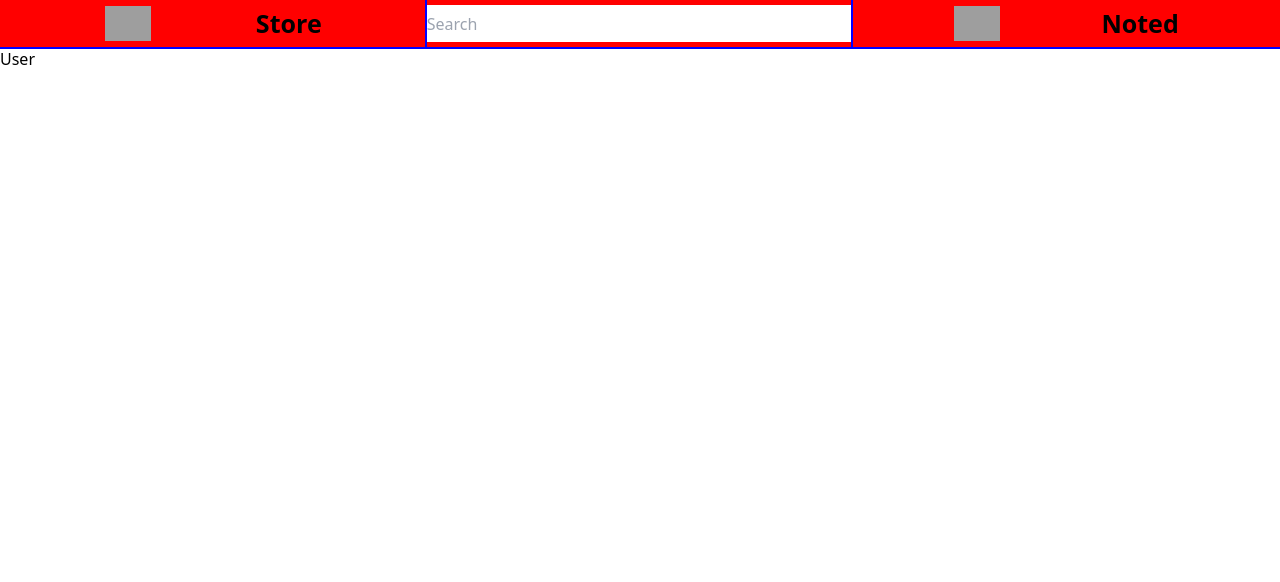
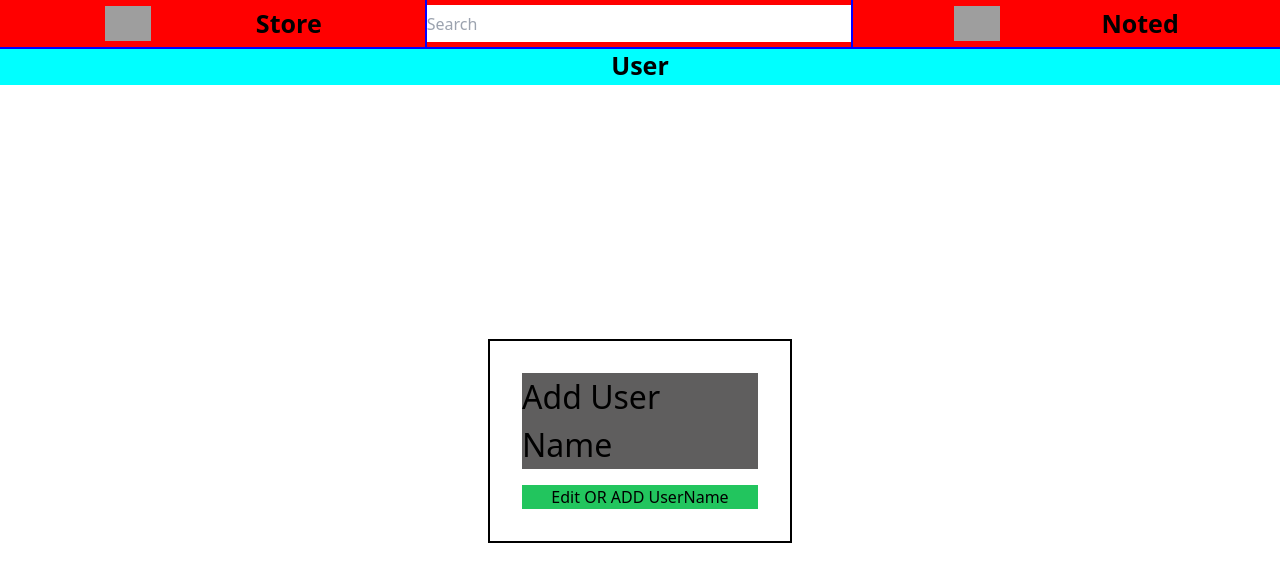
Before and after one commit to TheJatinVaghela/LolJaarStor, a React (Create React App) app: page /User in a window 1280 px wide. Shown: the top 582 px of the page. Built offline with nearby package versions, Linux system fonts and the light colour scheme; grey boxes are pictures that could not be loaded.

Commit message:
Mose OF the Things Are  Done

```diff
--- a/src/componets/Noted.js
+++ b/src/componets/Noted.js
@@ -111,9 +111,9 @@ let Delet_Saved=(index)=>{
 
 
 let Noted_Get_Edit = (e)=>{
-    Chj()
-    //console.log(e.nativeEvent.path[3].children[1].children[3].children[3]);
-    setChengingElm(prew => prew = e.nativeEvent.path[3].children[1].children[3].children[3]);
+  //  console.log(e.nativeEvent.path[3].children[1].children[3].children[3]);
+  Chj()
+  setChengingElm(prew => prew = e.nativeEvent.path[3].children[1].children[3].children[3]);
 
 
     GetEdit = e.nativeEvent.path[1].children[3].innerText;
@@ -121,6 +121,7 @@ let Noted_Get_Edit = (e)=>{
     setOBJGetEdit((prew)=> prew = {GetEdit_Id, GetEdit})
     setRun_Show_Hide((p)=> p= p + 1);
     //console.log(Run_Show_Hide);
+
 
   }
 
@@ -202,11 +203,13 @@ function FOR_MouseLeave(e) {
 //  console.log(pr , IV, ID);
   return pr , IV, ID
 }
-
+function ChackOut() {
+  alert("Thnks For ChackingOut")
+}
 
   return (
      <>
-    <h1>NOTE</h1>
+    <h1 className='HEADERS'>NOTE</h1>
      {
        Re_Saved_Noted_Get && Re_Saved_Noted_Get.map((e,index)=>{
           return(
@@ -232,7 +235,7 @@ function FOR_MouseLeave(e) {
                     </div>
                     <div className='Save_G_D_2_Div_DC'>
                         <button className='Save_G_D_2_Div_DC_B_1' onClick={Noted_Get_Delete}>DELETE</button>
-                        <button className='Save_G_D_2_Div_DC_B_2'>ChackOut</button>
+                        <button className='Save_G_D_2_Div_DC_B_2' onClick={ChackOut}>ChackOut</button>
                         <button className='Edit' onClick={Noted_Get_Edit }>Edit</button>
                         {/*<Write_Note/>*/}
                       <Write_Note Run_Show_Hide={Run_Show_Hide}  Func_Store_Edit={Store_Edit} ChangeElm = {ChengingElm}/>
--- a/src/componets/Save.js
+++ b/src/componets/Save.js
@@ -57,6 +57,7 @@ function HOVER (e){
  if(Number(e.nativeEvent.path[2].children[2].children[1].children[1].innerText) !== 1 ){
 
     I_D_IntialValue = e.nativeEvent.path[3].children[1].children[2].children[1].children[1] ;
+
     setRE_I_D_IntialValue((P)=> P={YE : I_D_IntialValue});
 
     IntialValue  = Number(e.nativeEvent.path[3].children[1].children[1].children[1].innerText);
@@ -131,11 +132,13 @@ function FOR_MouseLeave(e) {
 //  console.log(pr , IV, ID);
   return pr , IV, ID
 }
-
+   function ChackOut() {
+     alert("Thnks For ChackingOut")
+   }
 
   return (
     <>
-       <h1>SAVE</h1>
+       <h1 className='HEADERS'>SAVE</h1>
        {
         Re_Saved_Get && Re_Saved_Get.map((e, index)=>{
          return (
@@ -157,7 +160,7 @@ function FOR_MouseLeave(e) {
               </div>
               <div className='Save_G_D_2_Div_DC'>
                   <button className='Save_G_D_2_Div_DC_B_1' onClick={Saved_Get_Delete}>DELETE</button>
-                  <button className='Save_G_D_2_Div_DC_B_2'>ChackOut</button>
+                  <button className='Save_G_D_2_Div_DC_B_2' onClick={ChackOut}>ChackOut</button>
               </div>
          </div>
       </div>
--- a/src/componets/User.js
+++ b/src/componets/User.js
@@ -1,10 +1,38 @@
-import React from 'react'
+import React,{ useState , useRef} from 'react'
 import PropTypes from 'prop-types'
 
 const User = props => {
+  let GetName = JSON.parse(localStorage.getItem("NAME"));
+   const input = useRef();
+   const BTN = useRef();
+   const [Name, setName] = useState("");
+   const [StoredName, setStoredName] = useState((GetName)? GetName : "Add User Name");
+   function SetValue(e){
+    setName((P)=> P = e.target.value);
+    setStoredName((P)=> P = e.target.value);
+    localStorage.setItem("NAME", JSON.stringify(StoredName));
+   };
+   function Add_Edit_UserName(e) {
+     input.current.classList.replace("UserNameEdit_ADD_HIDE" , "UserNameEdit_ADD_SHOW");
+     BTN.current.classList.replace("UserNameEdit_ADD_HIDE" , "UserNameEdit_ADD_SHOW" );
+
+   };
+   function Close_Add_Edit_UserName(e) {
+      input.current.classList.replace("UserNameEdit_ADD_SHOW" , "UserNameEdit_ADD_HIDE" );
+      BTN.current.classList.replace("UserNameEdit_ADD_SHOW" , "UserNameEdit_ADD_HIDE" );
+   }
   return (
     <>
-    <h1>User</h1>
+    <h1 className='HEADERS'>User</h1>
+
+    <div className='User'>
+
+        <h1 className='Saved_UserName_DIV outline-2 outline-blue-600 text-black h-10'>{StoredName}</h1>
+        <button className='Add_Edit_UserName outline-2 outline-black bg-green-500 text-black' onClick={Add_Edit_UserName}>Edit OR ADD UserName</button>
+        <input ref={input} className='UserNameEdit_ADD_HIDE text-black' type="text" name="" id="UserName" onChange={SetValue} value={Name}/>
+        <button ref={BTN} className='Close_Add_Edit_UserName UserNameEdit_ADD_HIDE outline-2 outline-black bg-red-500 text-black' onClick={Close_Add_Edit_UserName}>Close</button>
+    </div >
+
     </>
   )
 }
--- a/src/componets/Write_Note.js
+++ b/src/componets/Write_Note.js
@@ -4,6 +4,7 @@ import { logDOM } from "@testing-library/react";
 
 const Write_Note = (props) => {
   // let SubNum = 0;
+
   const [SubNum, setSubNum] = useState(0)
   let Re_SunNum = 0;
   let WNDS = "Write_Note_Div_Show";
@@ -13,8 +14,15 @@ const Write_Note = (props) => {
 
   const [TakeNote_Holder, setTakeNote_Holder] = useState("");
   if (props.Run_Show_Hide >= 1) {
-    // console.log(props.Run_Show_Hide);
-    Noted_Show_Hide();
+     //console.log(props.Run_Show_Hide);
+     let A = document.querySelector(".Write_Note_Div_Show #TakeNote");
+
+     Noted_Show_Hide();
+
+     try {  A.focus();  }catch(err) {  {/*console.log(err.message) ; */}  }
+
+
+
   }
 
   function Noted_Show_Hide() {
@@ -25,11 +33,13 @@ const Write_Note = (props) => {
     Re_SunNum = 1;
   }
 
-  function SUBMIT(e) {
+  function SUBMIT(e , T) {
+    // console.log(T);
     // e.preventDefault();
     setSubNum((P)=> P = P + 1)
+    // console.log(SubNum);
     // SubNum = 1;
-    SubNumBigEqulToOne(e);
+    SubNumBigEqulToOne(e , T);
     if (Re_SunNum !== 1) {
 
       props.SaveToLocale_Func( TakeNote_Holder );          /////////////////////////////
@@ -38,6 +48,8 @@ const Write_Note = (props) => {
       // console.log("2");
       props.Func_Store_Edit(TakeNote_Holder, props.ChangeElm);
     }
+
+    alert("Item Added")
   }
   function WNDH_WNDS() {
     return ((WNDS = "Write_Note_Div_Hide"), (WNDH = "Write_Note_Div_Show"));
@@ -45,30 +57,47 @@ const Write_Note = (props) => {
   function TakeNote(e) {
     setTakeNote_Holder((prew) => (prew = e.target.value));
   }
-  function SubNumBigEqulToOne(e) {
+  function SubNumBigEqulToOne(e , T) {
     [...EditElm].map((E) => (E.style.display = "initial"));
     //console.log(TakeNote_Holder);
-    if (SubNum === 1) {
-
+    // console.log(T);
+    if (SubNum >= 1) {
+    //  console.log("@");
       WNDH_WNDS();
       Replce_WN(e);
       // SubNum = 0;
       setSubNum((P)=> P = P-1);
     } else {
 
-      //console.log("1");
-      Conform(e);
+      // console.log("1");
+      Conform(e , T );
+
     }
   }
-  function Conform(e) {
-    // window.confirm("You Have Not Submited The Note Are You Sure To Close It")
-    // if (window.confirm(
-    //     "You Have Not Submited The Note Are You Sure To Close It"
-    //   ) === true) {
-      WNDH_WNDS();
-      Replce_WN(e);
-      setTakeNote_Holder((prew) => (prew = ""));
-    // }
+function Conform(e , Text) {
+  let A;
+    if(Text !== "Enter"){
+      // console.log("1");
+
+      A = window.confirm("You Have Not Submited The Note Are You Sure To Close It")
+
+      if (A=== true) {
+      //  console.log("1");
+        WNDH_WNDS();
+        Replce_WN(e);
+        setTakeNote_Holder((prew) => (prew = ""));
+
+        return;
+      }else if (A === false){
+        setSubNum((P)=> P = P + 1)
+        return;
+      }
+    };
+
+    WNDH_WNDS();
+    Replce_WN(e);
+    setTakeNote_Holder((prew) => (prew = ""));
+
   }
   function Replce_WN(e) {
     //console.log(e);
@@ -81,8 +110,13 @@ const Write_Note = (props) => {
     //   setTakeNote_Holder((prew) => (prew = ""));
     //   console.log(e.children[1].innerHTML);
     // });
+
     Elm = e.nativeEvent.path[1];
     Elm.classList.replace(WNDH, WNDS);
+    setTimeout(() => {
+
+      alert("Note & ADD Closed");
+    }, 200);
 
    // console.log(Elm.classList);
   }
@@ -107,12 +141,12 @@ const Write_Note = (props) => {
             cols="30"
             value={TakeNote_Holder}
             rows="10"
-            onKeyPress={(e)=>{if(e.key === "Enter"){return SUBMIT(e) }}}
+            onKeyPress={(e)=>{if(e.key === "Enter"){return SUBMIT(e , "Enter") }}}
           />
 
-        <button onClick={SubNumBigEqulToOne}>XXX</button>
+        <button className="XXX" onClick={SubNumBigEqulToOne}>XXX</button>
 
-        <button onClick={SUBMIT}  type="submit">
+        <button className="Save"onClick={SUBMIT}  type="submit">
           Save
         </button>
       </div>
--- a/src/index.css
+++ b/src/index.css
@@ -7,6 +7,14 @@
   margin: 0%;
   padding: 0%;
 
+}
+
+.HEADERS{
+    text-align: center;
+    background-color: aqua;
+    color: var(--font);
+    font-weight: 600;
+    font-size: var(--Font-Size);
 }
 /* :root{
   --font : Black;
@@ -46,8 +54,24 @@ li:hover , li:focus-within {
 }
 */
  .Write_Note_Div_Show{
-  display: initial;
+    display: flex;
+    flex-direction: column;
+    flex-wrap: wrap;
+    align-content: stretch;
+    align-items: center;
+    background-color: cyan;
  }
+ .Write_Note_Div_Show > .XXX{
+    background-color: #e40000;
+    display: block;
+    width: -webkit-fill-available;
+ }
+ .Write_Note_Div_Show > .Save{
+    background-color: #4ce400;
+    display: block;
+    width: -webkit-fill-available;
+ }
+
  .Write_Note_Div_Hide{
  display: none;
  }
@@ -132,7 +156,6 @@ width: var(--IMG_Nav);
   font-weight: 600;
   font-size: var(--Font-Size);
   }
-
 
 
 .Ar_grid{
@@ -256,3 +279,34 @@ outline: 2px solid Black;
   font-size: var(--Font-Size);
 
  }
+
+
+ /* ======   FORM ======== */
+
+ .User{
+    width: 300px;
+    outline: 2px solid black;
+    margin-inline: auto;
+    margin-block: 20%;
+    padding: 2rem;
+    display: flex;
+    flex-direction: column;
+    gap: 1rem;
+ }
+ .Saved_UserName_DIV{
+  display: flex;
+  background-color: #5f5e5e;
+  width: 100%;
+  height: 30%;
+  font-size: xx-large
+ }
+ #UserName{
+  outline: 2px solid red;
+    background-color: antiquewhite;
+ }
+ .UserNameEdit_ADD_HIDE{
+  display: none;
+ }
+ .UserNameEdit_ADD_SHOW{
+  display: initial;
+ }
```
